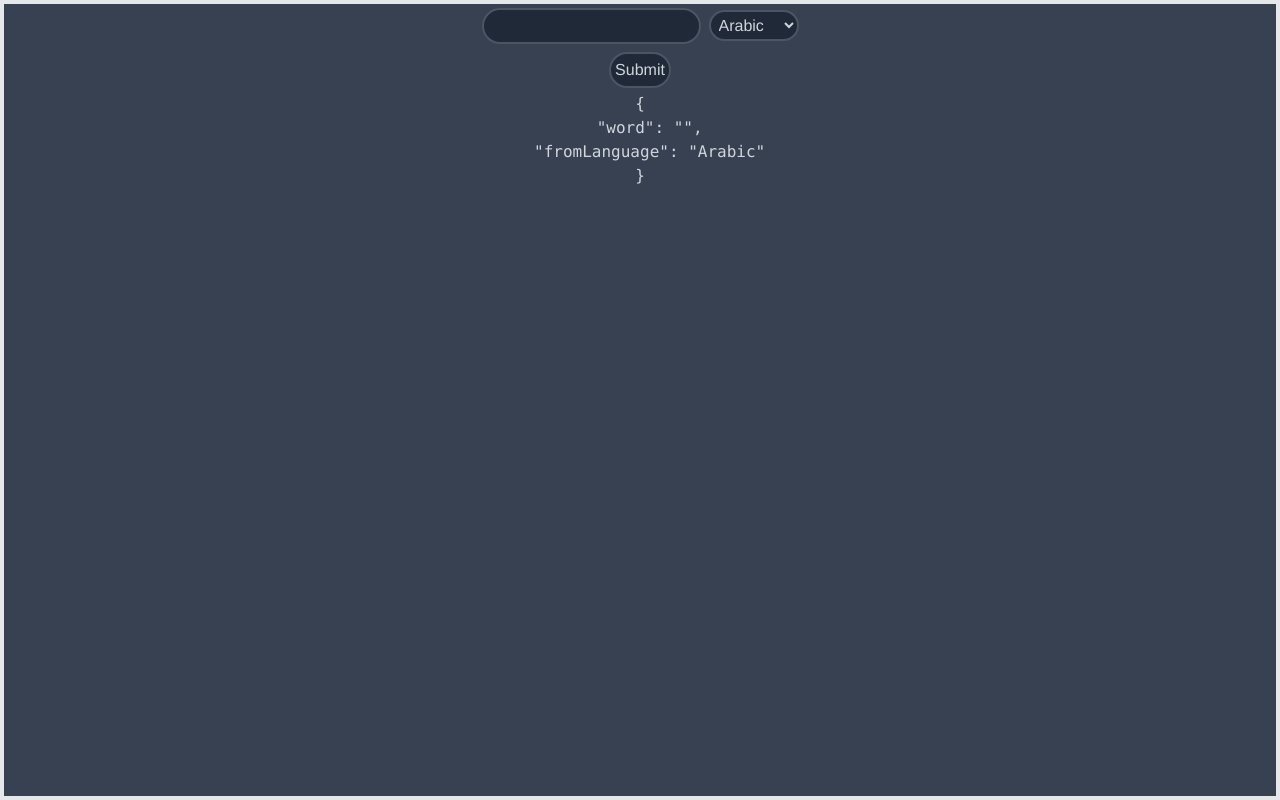
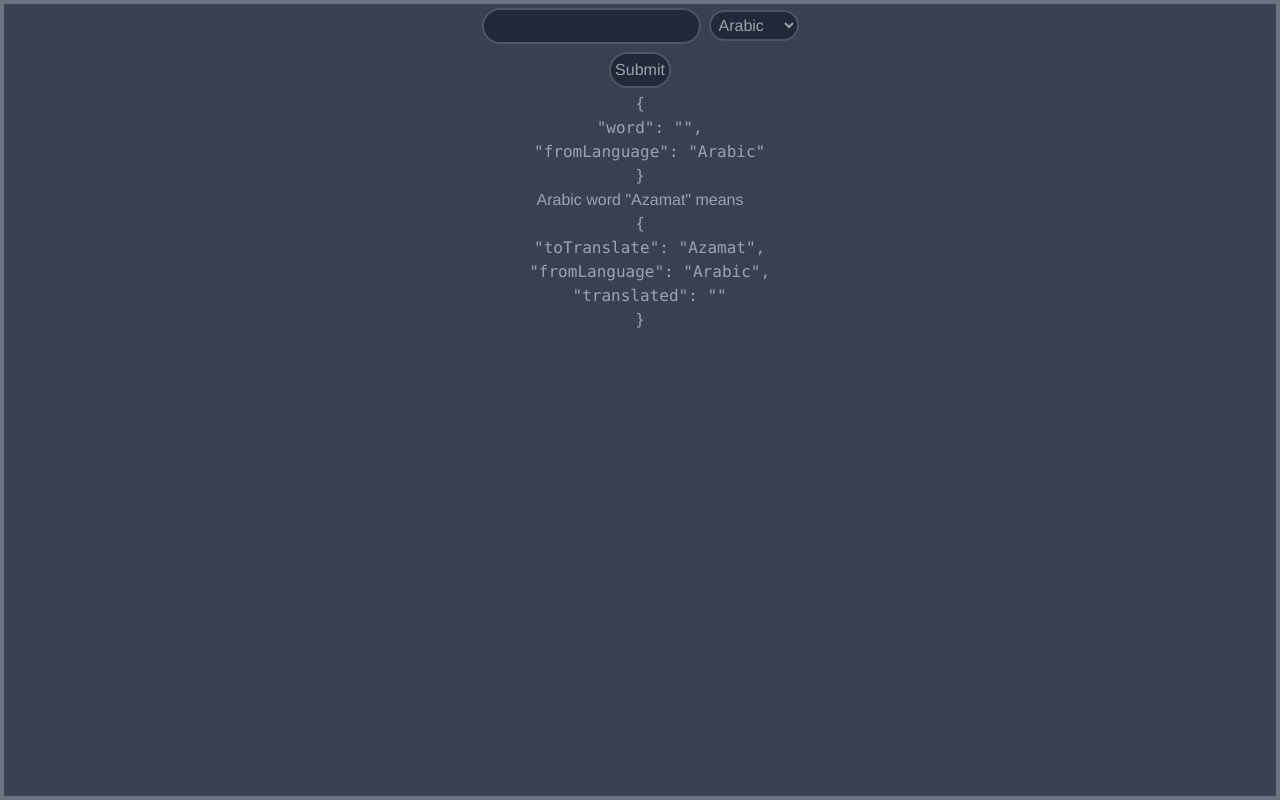
Before and after one commit to Azamat-Alibaev/Arabic-Russian-Dictionary, a Vue app: page / in a window 1280 px wide. Built offline with nearby package versions, Linux system fonts and the light colour scheme.

Commit message:
added TranslatedForm.vue & Translated.vue

```diff
--- a/src/App.vue
+++ b/src/App.vue
@@ -8,7 +8,7 @@
   -webkit-font-smoothing: antialiased;
   -moz-osx-font-smoothing: grayscale;
   text-align: center;
-  @apply text-gray-300 bg-gray-700 w-full h-full border-4 h-screen;
+  @apply text-gray-300 bg-gray-700 text-gray-400 w-full h-full border-4 border-gray-500  h-screen;
 
 }
 
--- a/src/components/ToTranslateForm.vue
+++ b/src/components/ToTranslateForm.vue
@@ -1,5 +1,5 @@
 <template>
-  <div class="p-2 m-2 rounded text-gray-400">
+  <div class="p-2 m-2 rounded">
     <form>
       <input
         class="element-border-and-bg "
--- /dev/null
+++ b/src/components/Translated.vue
@@ -0,0 +1,36 @@
+<template>
+  <div>
+    <TranslatedForm
+      v-model:toTranslate="translatedObject.toTranslate"
+      v-model:fromLanguage="translatedObject.fromLanguage"
+    />
+    <pre>{{ translatedObject }}</pre>
+  </div>
+</template>
+
+<script>
+import TranslatedForm from '@/components/TranslatedForm.vue'
+export default {
+  props: {
+    toTranslate: {
+      type: Object,
+      required: true
+    }
+  },
+  components: {
+    TranslatedForm
+  },
+  setup() {
+    const translatedObject = {
+      toTranslate: 'Azamat',
+      fromLanguage: 'Arabic',
+      translated: ''
+    }
+    return {
+      translatedObject
+    }
+  }
+}
+</script>
+
+<style lang="scss" scoped></style>
--- /dev/null
+++ b/src/components/TranslatedForm.vue
@@ -0,0 +1,34 @@
+<template>
+  <div>
+    <div class="border-2 border-gray-500 m-2 p-2">
+      <span> {{ fromLanguage }}</span>
+      word "<span>{{ toTranslate }}</span
+      >" means
+    </div>
+  </div>
+</template>
+
+<script>
+export default {
+  props: {
+    toTranslate: {
+      type: String,
+      default: ''
+    },
+    fromLanguage: {
+      type: String,
+      default: ''
+    }
+  },
+  setup() {
+    return {
+      translated: {
+        type: String,
+        default: ''
+      }
+    }
+  }
+}
+</script>
+
+<style lang="scss" scoped></style>
--- a/src/views/Home.vue
+++ b/src/views/Home.vue
@@ -1,17 +1,22 @@
 <template>
   <div class="home">
     <ToTranslate />
+    <Translated
+      :toTranslate="{ toTranslate: 'Azamat', fromLanguage: 'Arabic' }"
+    />
   </div>
 </template>
 
 <script lang="ts">
 import { defineComponent } from 'vue'
 import ToTranslate from '@/components/ToTranslate.vue'
+import Translated from '@/components/Translated.vue'
 
 export default defineComponent({
   name: 'Home',
   components: {
-    ToTranslate
+    ToTranslate,
+    Translated
   }
 })
 </script>
```
